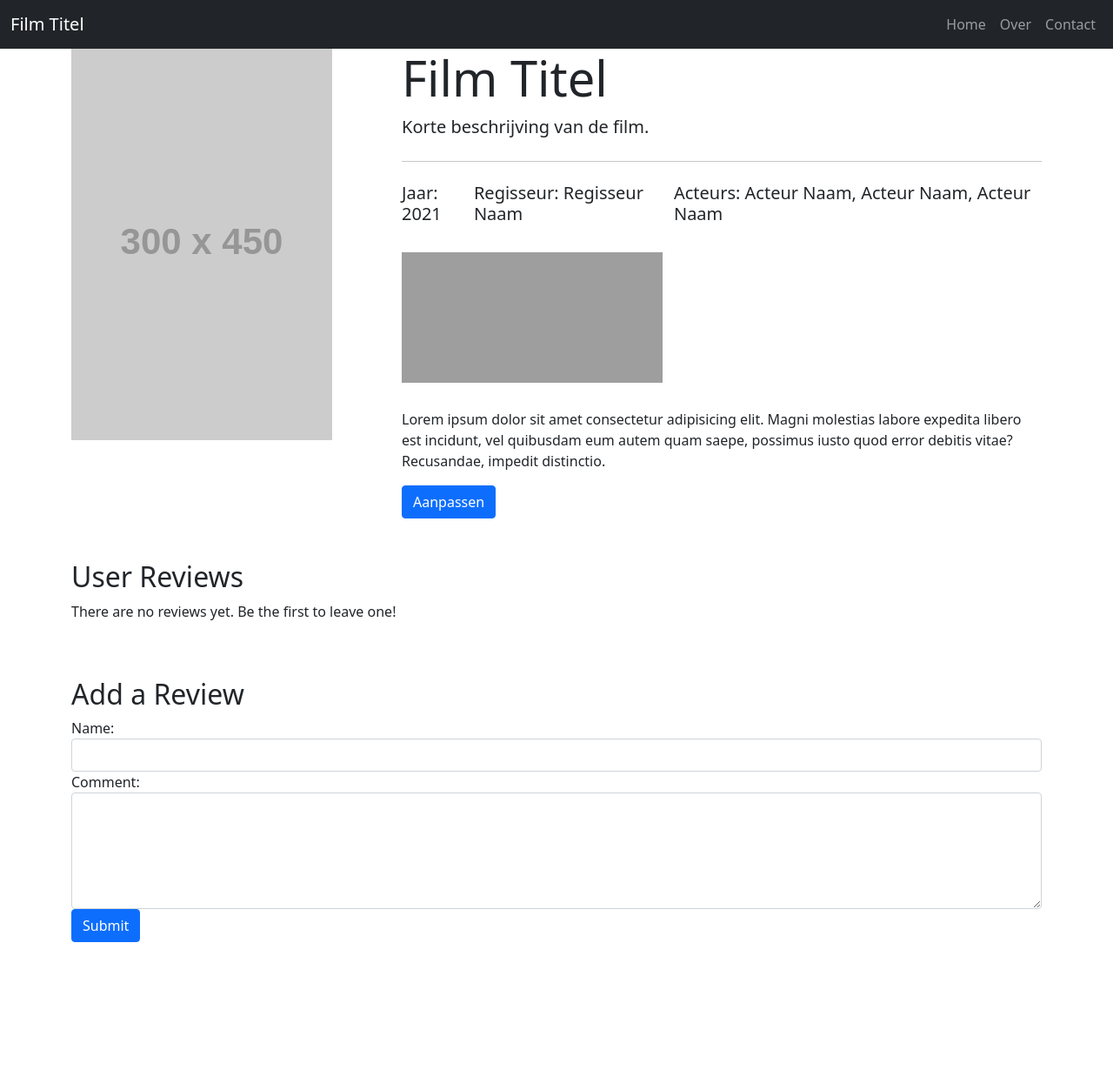
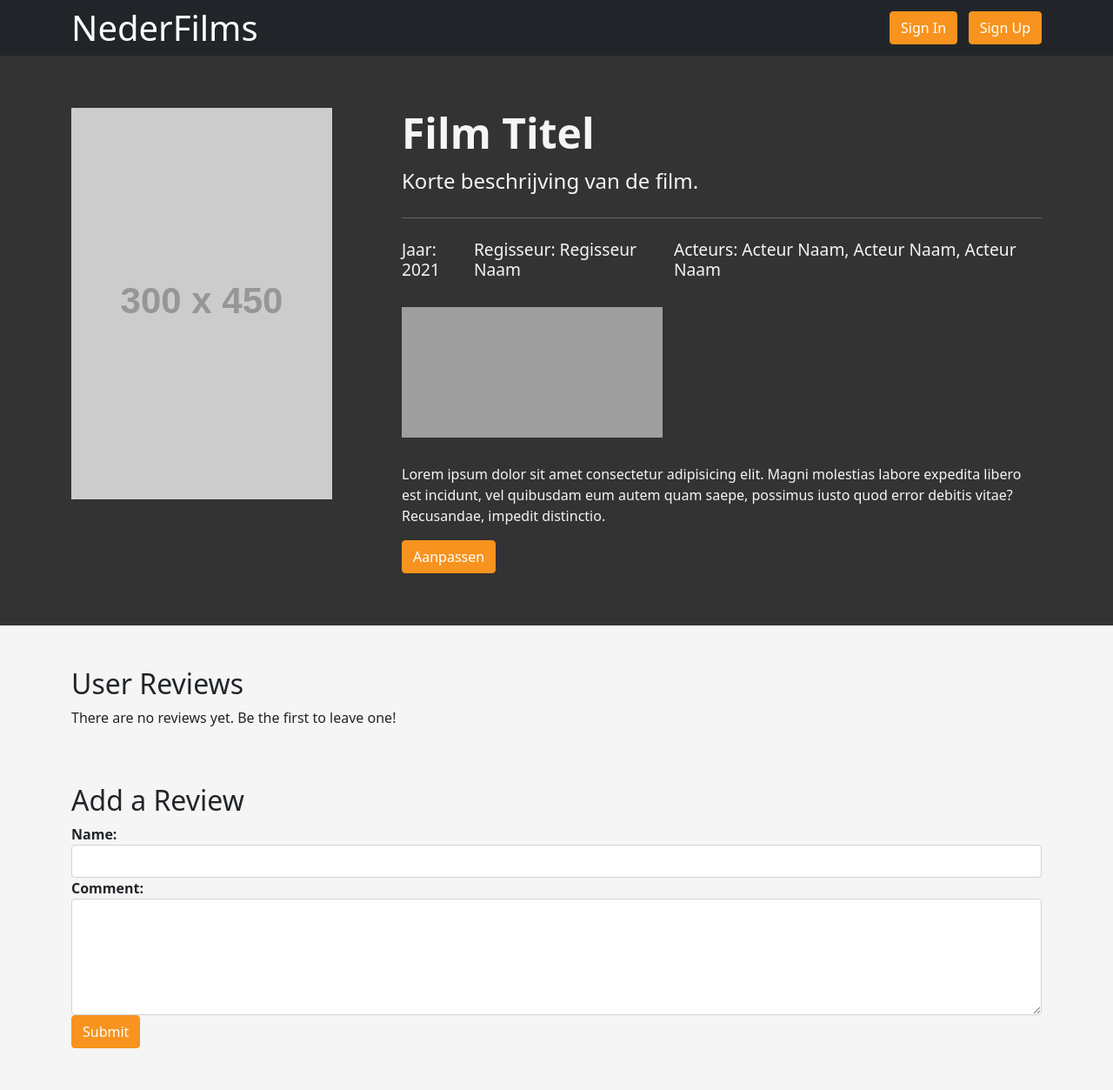
Before and after one commit to david24074/Films-RD, a Flask app: template src/templates/film.html in a window 1280 px wide. Shown: the whole page at 87% size. Before the commit the page ends 1083 px from the top, so only its background shows below. Run offline with Flask 3, Linux system fonts and the light colour scheme; the template is opened without the code that fills it, so the values that code supplies are empty; grey boxes labelled with a size stand in for pictures from a placeholder-image service; some libraries are stand-ins or nearby versions; grey boxes are pictures that could not be loaded.

Commit message:
Styling van film en index veranderd

```diff
--- /dev/null
+++ b/src/static/filmstyle.css
@@ -0,0 +1,80 @@
+/* Body */
+body {
+    background-color: #f5f5f5;
+}
+
+/* Navbar */
+.navbar {
+    background-color: #f7931e;
+    margin-bottom: 20px;
+}
+
+.navbar-brand {
+    font-size: 1.5rem;
+    font-weight: bold;
+}
+
+.nav-link {
+    color: #f5f5f5;
+    font-weight: bold;
+}
+
+.nav-link:hover {
+    color: #f7931e;
+}
+
+/* Header */
+header {
+    background-color: #333333;
+    color: #f5f5f5;
+    padding: 60px 0;
+}
+
+.display-4 {
+    font-size: 3rem;
+    font-weight: bold;
+}
+
+.lead {
+    font-size: 1.5rem;
+}
+
+.h5 {
+    font-size: 1.2rem;
+}
+
+.btn-primary {
+    background-color: #f7931e;
+    border-color: #f7931e;
+}
+
+.btn-primary:hover {
+    background-color: #e77e1e;
+    border-color: #e77e1e;
+}
+
+/* User Reviews */
+.card {
+    background-color: #f5f5f5;
+    margin-bottom: 20px;
+}
+
+/* Add a Review */
+.form-group label {
+    font-weight: bold;
+}
+
+.form-control:focus {
+    border-color: #f7931e;
+    box-shadow: 0 0 0 0.2rem rgba(247, 147, 30, 0.25);
+}
+
+.btn-primary {
+    background-color: #f7931e;
+    border-color: #f7931e;
+}
+
+.btn-primary:hover {
+    background-color: #e77e1e;
+    border-color: #e77e1e;
+}
--- a/src/templates/film.html
+++ b/src/templates/film.html
@@ -6,32 +6,24 @@
     <title>Film Pagina</title>
     <link rel="stylesheet" href="https://cdnjs.cloudflare.com/ajax/libs/font-awesome/5.15.3/css/all.min.css">
     <link rel="stylesheet" href="https://cdnjs.cloudflare.com/ajax/libs/twitter-bootstrap/5.0.1/css/bootstrap.min.css">
-    <link rel="stylesheet" href="../static/st.css">
+    <link rel="stylesheet" href="../static/filmstyle.css">
 </head>
 <body>
     <!-- Navbar -->
-    <nav class="navbar navbar-expand-lg navbar-dark bg-dark">
-        <div class="container-fluid">
-            <a class="navbar-brand" href="#">Film Titel</a>
-            <button class="navbar-toggler" type="button" data-bs-toggle="collapse" data-bs-target="#navbarNav" aria-controls="navbarNav" aria-expanded="false" aria-label="Toggle navigation">
-                <span class="navbar-toggler-icon"></span>
-            </button>
-            <div class="collapse navbar-collapse" id="navbarNav">
-                <ul class="navbar-nav ms-auto">
-                    <li class="nav-item">
-                        <a class="nav-link" href="#">Home</a>
-                    </li>
-                    <li class="nav-item">
-                        <a class="nav-link" href="#">Over</a>
-                    </li>
-                    <li class="nav-item">
-                        <a class="nav-link" href="#">Contact</a>
-                    </li>
-                </ul>
+    <header class="bg-dark text-white py-2">
+        <div class="container">
+          <div class="row">
+            <div class="col-md-6">
+              <h1 class="mb-0">NederFilms</h1>
             </div>
+            <div class="col-md-6 d-flex align-items-center justify-content-end">
+              <a href="{{ url_for('login') }}" class="btn btn-primary">Sign In</a>
+              <span>&nbsp;&nbsp;&nbsp;</span>
+              <a href="" class="btn btn-primary">Sign Up</a>
+            </div>
+          </div>
         </div>
-    </nav>
-
+      </header>
     <!-- Header -->
     <header>
         <div class="container">
```
Also changed, not shown: src/static/style.css (+42 -6 lines).
